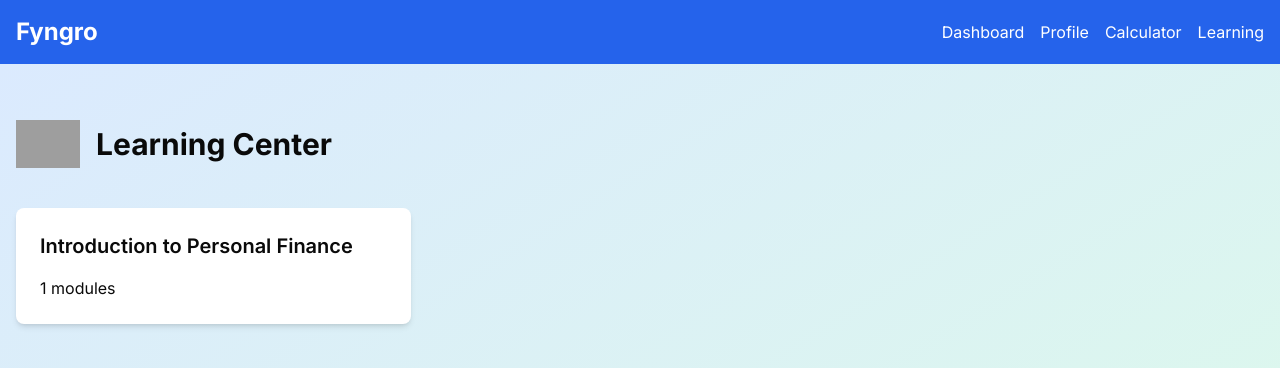
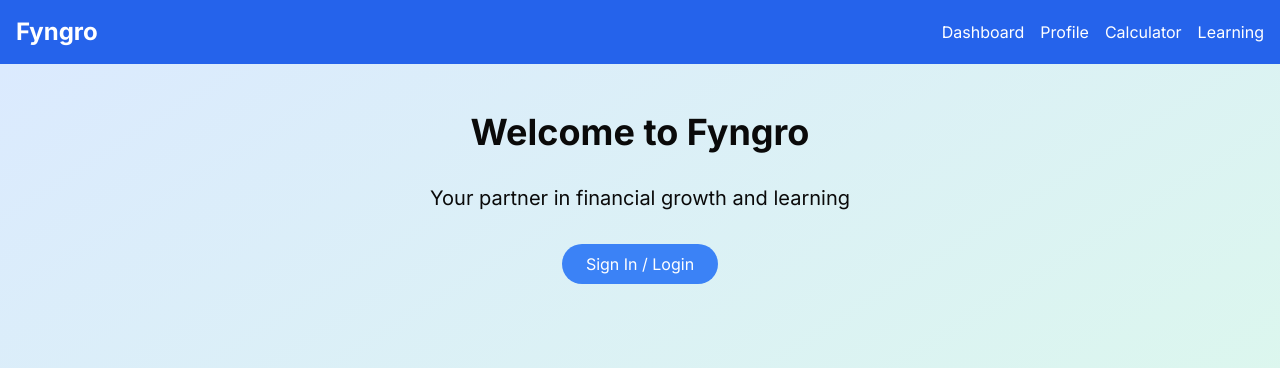
Before and after one commit to PawanDTU/Fyngrow, a Next.js app: page / in a window 1280 px wide. Shown: the top 368 px of the page. Built offline with nearby package versions, Linux system fonts and the light colour scheme; grey boxes are pictures that could not be loaded.

Commit message:
Update page.tsx

```diff
--- a/app/page.tsx
+++ b/app/page.tsx
@@ -1,134 +1,70 @@
 'use client'
 
 import { useState } from 'react'
-import { motion } from 'framer-motion'
+import { motion, AnimatePresence } from 'framer-motion'
 
-const courses = [
-  {
-    id: 1,
-    title: 'Introduction to Personal Finance',
-    modules: [
-      {
-        id: 1,
-        title: 'Budgeting Basics',
-        videoUrl: 'https://www.youtube.com/embed/-ANjtUiYbZ8',
-        quiz: [
-          { question: 'What is a budget?', options: ['A spending plan', 'A type of investment', 'A bank account', 'A credit card'], correctAnswer: 0 },
-          { question: 'Why is budgeting important?', options: ['It increases your income', 'It helps control spending', 'It eliminates all expenses', 'It\'s required by law'], correctAnswer: 1 },
-        ],
-        summary: 'This module covered the basics of budgeting, including its importance in personal finance and how to create an effective budget.'
-      },
-    ]
-  },
-]
-
-export default function Learning() {
-  const [selectedCourse, setSelectedCourse] = useState<typeof courses[0] | null>(null)
-  const [selectedModule, setSelectedModule] = useState<typeof courses[0]['modules'][0] | null>(null)
-  const [quizAnswers, setQuizAnswers] = useState<Record<number, number>>({})
-  const [quizSubmitted, setQuizSubmitted] = useState(false)
-  const [quizScore, setQuizScore] = useState(0)
-
-  const handleQuizSubmit = (e: React.FormEvent<HTMLFormElement>) => {
-    e.preventDefault()
-    setQuizSubmitted(true)
-
-    let score = 0
-    selectedModule?.quiz.forEach((question, index) => {
-      if (quizAnswers[index] === question.correctAnswer) {
-        score += 1
-      }
-    })
-    setQuizScore(score)
-  }
+export default function Home() {
+  const [showSignIn, setShowSignIn] = useState(false)
 
   return (
     <div className="container mx-auto px-4 py-12">
-      <motion.div
-        className="flex items-center space-x-4 mb-8"
+      <motion.h1
+        className="text-4xl font-bold text-center mb-8"
         initial={{ opacity: 0, y: -20 }}
         animate={{ opacity: 1, y: 0 }}
         transition={{ duration: 0.5 }}
       >
-        <img src="/logo.jpg" alt="Company Logo" className="w-16 h-16 object-contain" />
-        <h1 className="text-3xl font-bold">Learning Center</h1>
-      </motion.div>
-
-      {!selectedCourse && (
-        <motion.div
-          className="grid grid-cols-1 md:grid-cols-2 lg:grid-cols-3 gap-8"
+        Welcome to Fyngro
+      </motion.h1>
+      <motion.p
+        className="text-xl text-center mb-8"
         initial={{ opacity: 0 }}
         animate={{ opacity: 1 }}
         transition={{ delay: 0.3, duration: 0.5 }}
       >
-          {courses.map((course) => (
-            <div key={course.id} className="bg-white p-6 rounded-lg shadow-md cursor-pointer hover:shadow-lg transition duration-300" onClick={() => setSelectedCourse(course)}>
-              <h2 className="text-xl font-semibold mb-4">{course.title}</h2>
-              <p>{course.modules.length} modules</p>
+        Your partner in financial growth and learning
+      </motion.p>
+      <div className="text-center">
+        <motion.button
+          className="bg-blue-500 text-white px-6 py-2 rounded-full hover:bg-blue-600 transition duration-300"
+          onClick={() => setShowSignIn(true)}
+          whileHover={{ scale: 1.05 }}
+          whileTap={{ scale: 0.95 }}
+        >
+          Sign In / Login
+        </motion.button>
       </div>
-          ))}
+
+      <AnimatePresence>
+        {showSignIn && (
+          <motion.div
+            className="fixed inset-0 bg-black bg-opacity-50 flex items-center justify-center"
+            initial={{ opacity: 0 }}
+            animate={{ opacity: 1 }}
+            exit={{ opacity: 0 }}
+          >
+            <motion.div
+              className="bg-white p-8 rounded-lg"
+              initial={{ scale: 0.9, opacity: 0 }}
+              animate={{ scale: 1, opacity: 1 }}
+              exit={{ scale: 0.9, opacity: 0 }}
+            >
+              <h2 className="text-2xl font-bold mb-4">Sign In / Login</h2>
+              <input type="email" placeholder="Email" className="w-full p-2 mb-4 border rounded" />
+              <input type="password" placeholder="Password" className="w-full p-2 mb-4 border rounded" />
+              <button className="bg-blue-500 text-white px-4 py-2 rounded hover:bg-blue-600 transition duration-300">
+                Submit
+              </button>
+              <button
+                className="ml-4 text-gray-600 hover:text-gray-800"
+                onClick={() => setShowSignIn(false)}
+              >
+                Cancel
+              </button>
+            </motion.div>
           </motion.div>
         )}
-
-      {selectedCourse && !selectedModule && (
-        <motion.div initial={{ opacity: 0 }} animate={{ opacity: 1 }} transition={{ duration: 0.5 }}>
-          <h2 className="text-2xl font-semibold mb-4">{selectedCourse.title}</h2>
-          <div className="grid grid-cols-1 md:grid-cols-2 lg:grid-cols-3 gap-8">
-            {selectedCourse.modules.map((module) => (
-              <div key={module.id} className="bg-white p-6 rounded-lg shadow-md cursor-pointer hover:shadow-lg transition duration-300" onClick={() => setSelectedModule(module)}>
-                <h3 className="text-lg font-semibold mb-2">{module.title}</h3>
-                <p>Video, Quiz, and Summary</p>
-              </div>
-            ))}
-          </div>
-        </motion.div>
-      )}
-
-      {selectedModule && (
-        <motion.div initial={{ opacity: 0 }} animate={{ opacity: 1 }} transition={{ duration: 0.5 }}>
-          <h2 className="text-2xl font-semibold mb-4">{selectedModule.title}</h2>
-          <div className="mb-8">
-            <h3 className="text-xl font-semibold mb-2">Video</h3>
-            <div className="w-full max-w-2xl mx-auto">
-              <iframe width="100%" height="400" src={selectedModule.videoUrl} title="Video player" frameBorder="0" allow="accelerometer; autoplay; clipboard-write; encrypted-media; gyroscope; picture-in-picture" allowFullScreen></iframe>
-            </div>
-          </div>
-          <div className="mb-8">
-            <h3 className="text-xl font-semibold mb-2">Quiz</h3>
-            <form onSubmit={handleQuizSubmit}>
-              {selectedModule.quiz.map((question, index) => (
-                <div key={index} className="mb-4">
-                  <p className="font-semibold">{question.question}</p>
-                  {question.options.map((option, optionIndex) => (
-                    <div key={optionIndex}>
-                      <input type="radio" id={`q${index}_o${optionIndex}`} name={`q${index}`} value={optionIndex} onChange={(e) => setQuizAnswers({ ...quizAnswers, [index]: parseInt(e.target.value) })} disabled={quizSubmitted} />
-                      <label htmlFor={`q${index}_o${optionIndex}`} className="ml-2">{option}</label>
-                    </div>
-                  ))}
-                  {quizSubmitted && (
-                    <p className={quizAnswers[index] === question.correctAnswer ? "text-green-500" : "text-red-500"}>
-                      {quizAnswers[index] === question.correctAnswer ? "Correct! (1 point)" : `Incorrect. (0 points) The correct answer is: ${question.options[question.correctAnswer]}`}
-                    </p>
-                  )}
-                </div>
-              ))}
-              {!quizSubmitted && (
-                <button className="bg-blue-500 hover:bg-blue-700 text-white font-bold py-2 px-4 rounded" type="submit">
-                  Submit Quiz
-                </button>
-              )}
-              {quizSubmitted && (
-                <div className="mt-4 p-4 bg-gray-100 rounded-lg">
-                  <p className="font-semibold text-lg">Quiz Score: {quizScore} out of {selectedModule.quiz.length}</p>
-                </div>
-              )}
-            </form>
-          </div>
-          <button className="bg-gray-300 hover:bg-gray-400 text-gray-800 font-bold py-2 px-4 rounded" onClick={() => { setSelectedModule(null); setQuizAnswers({}); setQuizSubmitted(false); setQuizScore(0); }}>
-            Back to Modules
-          </button>
-        </motion.div>
-      )}
+      </AnimatePresence>
     </div>
   )
 }
```
Lines whose indentation alone changed are shown as unchanged.
